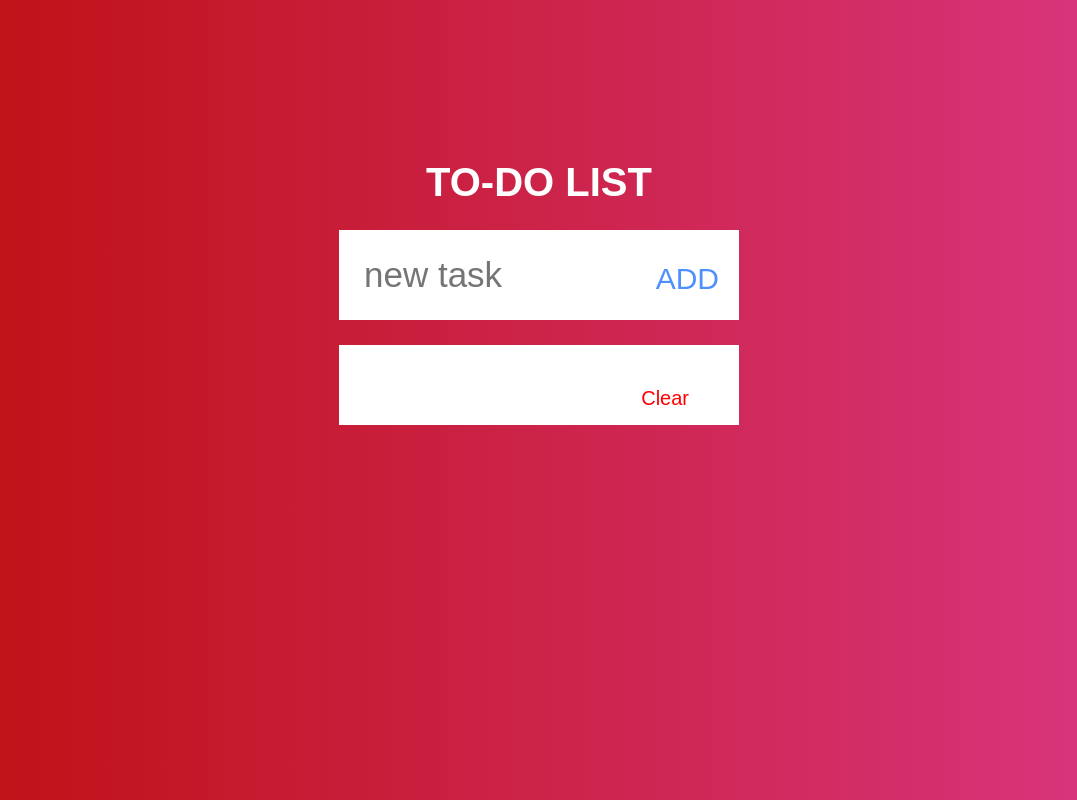
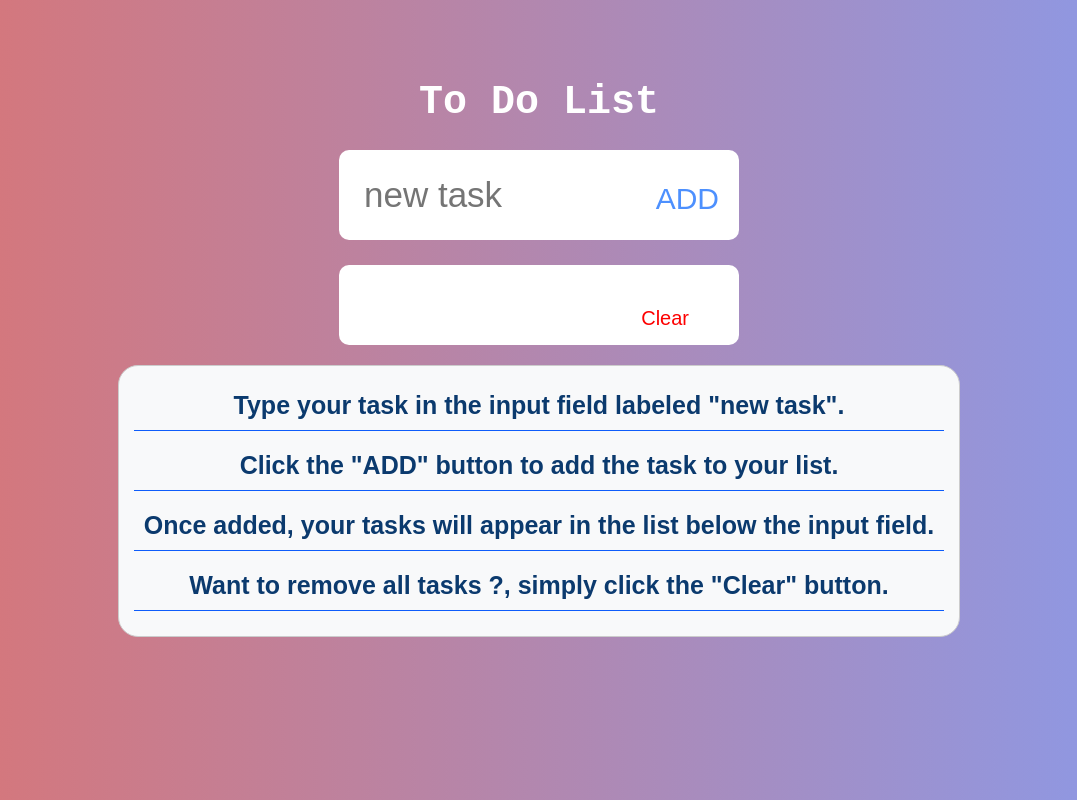
Before and after one commit to Galomer310/To_Do_List, a plain HTML site: page index.html in a window 1280 px wide. Shown: the whole page, without its empty margins (101-1178 px from the left). Drawn offline with Linux system fonts and the light colour scheme.

Commit message:
modified font size color , backgronud-color

```diff
--- a/index.html
+++ b/index.html
@@ -4,12 +4,12 @@
     <meta charset="UTF-8">
     <meta name="viewport" content="width=device-width, initial-scale=1.0">
     <link rel="stylesheet" href="style.css">
-    <title>TO DO List</title>
+    <title>To Do List</title>
 </head>
 <body>
 
     <div class="header-container">
-        <h1>TO-DO LIST</h1>
+        <h1>To Do List</h1>
     </div>
 
     <div class="todo-container">
@@ -25,6 +25,14 @@
         <button id="clear-tesk">Clear</button>
     </div>
 
+    <div class="explanationDiv">
+        <ol class="explanationList">
+            <li>Type your task in the input field labeled "new task".</li>
+            <li>Click the "ADD" button to add the task to your list.</li>
+            <li>Once added, your tasks will appear in the list below the input field.</li>
+            <li>Want to remove all tasks ?, simply click the "Clear" button.</li>
+        </ol>
+    </div>
 
     <script src="script.js"></script>
 </body>
--- a/style.css
+++ b/style.css
@@ -6,7 +6,7 @@
 
 body {
     font-family: Arial, Helvetica, sans-serif;
-    background: linear-gradient(90deg, rgb(190, 15, 15) 0%, rgb(218, 55, 131) 100%);
+    background: linear-gradient(90deg, rgba(190, 15, 15, 0.577) 0%, rgba(55, 82, 218, 0.583) 100%);
     display: flex;
     flex-direction: column;
     align-items: center;
@@ -15,13 +15,14 @@ body {
 /* ///////////////////////////////////////////////// */
 
 .header-container {
-    margin-top: 10em;
+    margin-top: 5em;
 }
 
 h1 {
     color: white;
     font-size: 40px;
     border-radius: 5px;
+    font-family: 'Courier New', Courier, monospace;
 }
 /* ///////////////////////////////////////////////// */
 .todo-container {
@@ -29,6 +30,7 @@ h1 {
     margin: 25px;
     width: 400px;
     text-align: center;
+    border-radius: 10px;
 }
 
 .input-container {
@@ -53,6 +55,7 @@ h1 {
     background-color: white;
     width: 400px;
     padding: 30px;
+    border-radius: 10px;
 
 }
 
@@ -101,16 +104,37 @@ li {
     font-size: 25px;
 }
 
-  .task.completed {
+.task.completed {
     text-decoration: line-through;
-    color: red;
-  }
+color: red;
+}
 
-  #clear-tasks {
+#clear-tasks {
     margin-top: 20px;
     color: red;
     background: none;
     border: none;
     cursor: pointer;
+}
+/* ///////////////////////////////////////////////// */
 
-  }
+.explanationList {
+
+    border-radius: 20px;
+    color: #0b3a6e;
+    background-color: #f8f9fa;
+    border: 1px solid #ccc;
+    margin: 20px 0;
+    padding: 15px;
+    font-weight: 700;
+}
+
+.explanationList li {
+    margin-bottom: 10px;
+}
+
+.explanationList li:hover {
+    background: linear-gradient(90deg, rgba(255, 0, 0, 0.577) 0%, rgba(0, 42, 255, 0.583) 100%);
+    color: white;
+    border-radius: 5px;
+}
```
